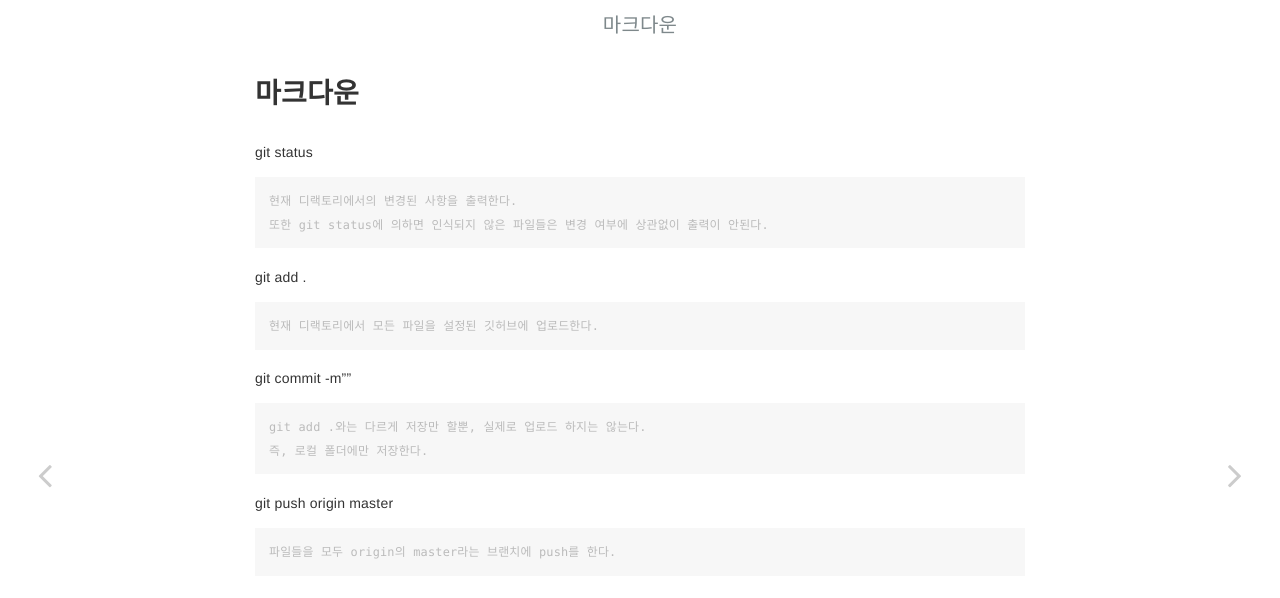
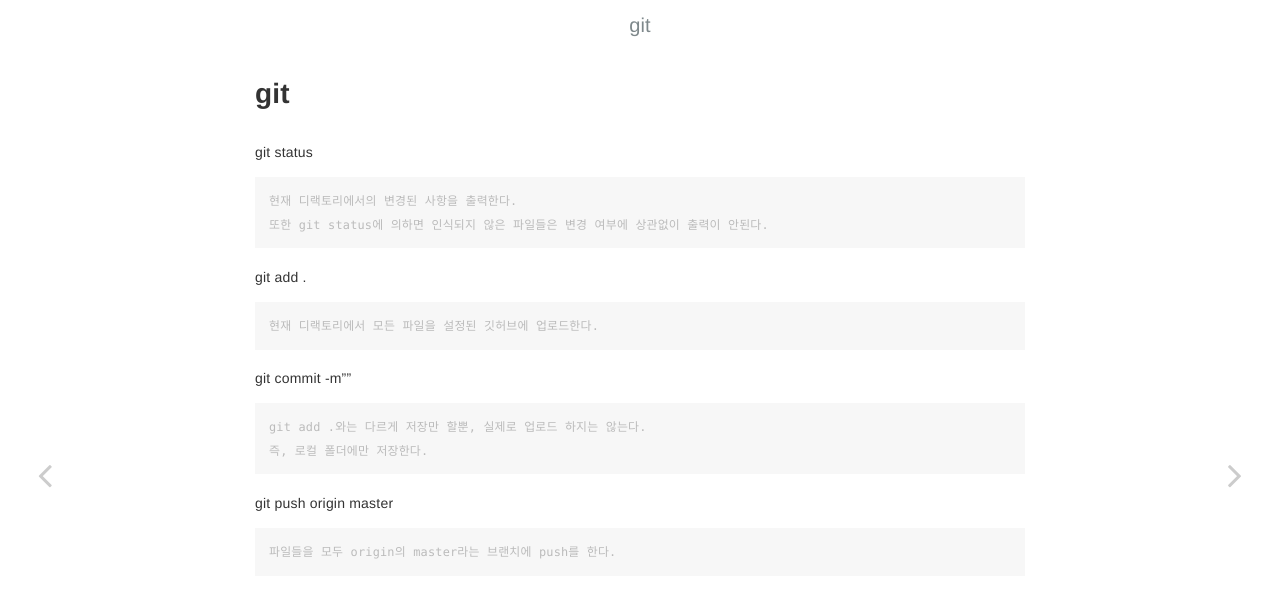
Before and after one commit to tjehddnr/tjehddnr.github.io, a Jekyll site: the page built from _posts/2022-02-06-1-git 명령어.md, in a window 1280 px wide. Shown: the top 598 px of the page. Built offline with Jekyll 4.4.1, drawn with Linux system fonts in a browser that asks for light colours.

Commit message:
수정사항

```diff
--- a/_posts/2022-02-06-1-git 명령어.md
+++ b/_posts/2022-02-06-1-git 명령어.md
@@ -1,7 +1,7 @@
 ---
-title: 마크다운
+title: git
 author: 서동욱
-date: 2022-02-06
+date: 2022-02-13
 category: java
 layout: post
 ---
```
Also changed, not shown: _posts/2022-02-06-2-리눅스 명령어.md (added, +7 -0 lines).
